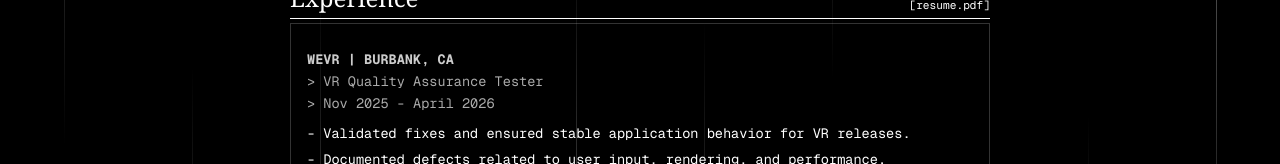
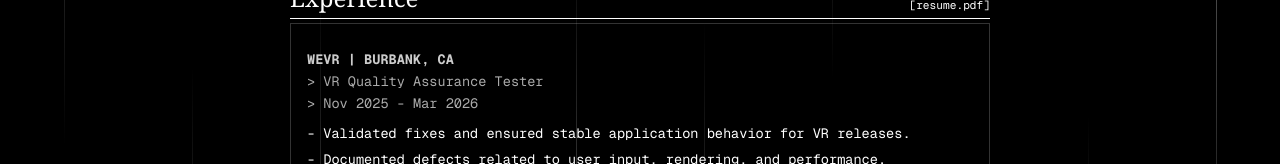
Before and after one commit to 1aaronw/portfolio, a Next.js app: page / in a window 1280 px wide. Shown: the part 362-526 px from the top of the page. Built offline with nearby package versions, Linux system fonts and the light colour scheme.

Commit message:
Update to resume

```diff
--- a/app/page.tsx
+++ b/app/page.tsx
@@ -50,7 +50,7 @@ export default function Portfolio() {
           <div className="border border-[#333] p-4 font-mono text-[0.85rem] leading-relaxed">
             <div className="font-bold text-[#ccc] mt-2 uppercase">Wevr | Burbank, CA</div>
             <p className="mb-2 text-[#aaa]">&gt; VR Quality Assurance Tester<br/>
-            &gt; Nov 2025 - April 2026</p>
+            &gt; Nov 2025 - Mar 2026</p>
             <ul className="list-none space-y-1">
               <li>- Validated fixes and ensured stable application behavior for VR releases.</li>
               <li>- Documented defects related to user input, rendering, and performance.</li>
```
Also changed, not shown: 1 other file (tests, documents, lock files or other folders).
